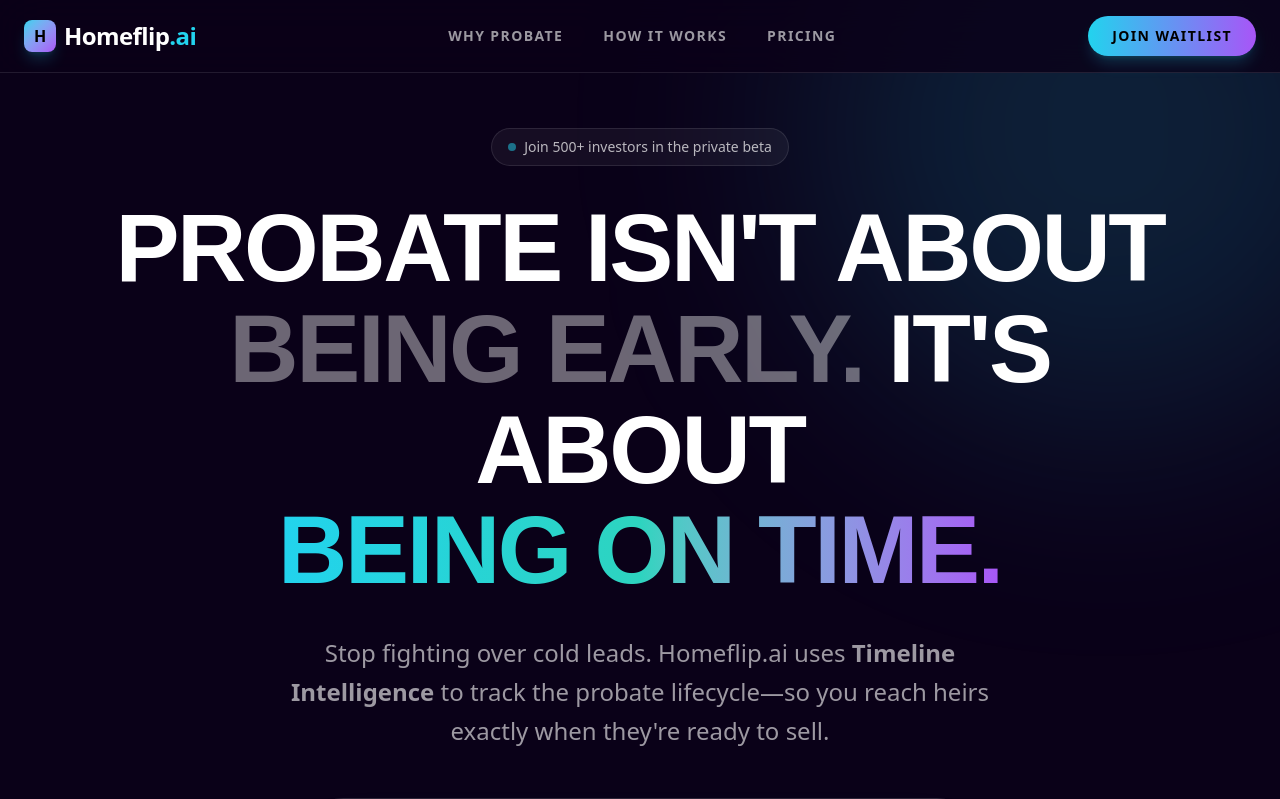
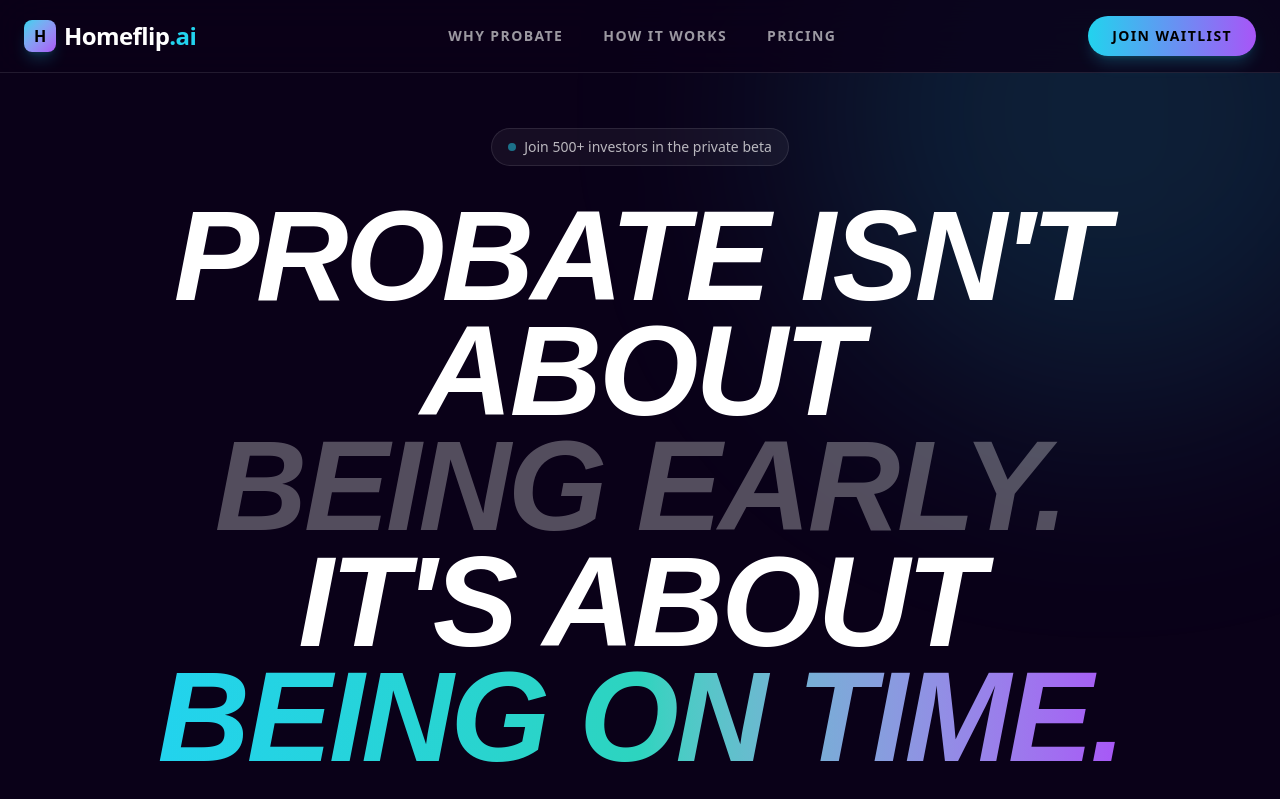
Before and after one commit to wbxprops/homeflip-web, a Next.js app: page / in a window 1280 px wide. Shown: the top 799 px of the page. Built offline with nearby package versions, Linux system fonts and the light colour scheme; a web font is replaced by a local one.

Commit message:
Overhaul Hero to match King Kong style: Futura PT Condensed Extra Bold, aggressive leading, and deep dark background

```diff
--- a/src/components/Hero.tsx
+++ b/src/components/Hero.tsx
@@ -8,7 +8,7 @@ import Link from 'next/link';
 
 export const Hero = () => {
   return (
-    <section className="relative pt-32 pb-24 px-6 overflow-hidden">
+    <section className="relative pt-32 pb-24 px-6 overflow-hidden bg-[#0a0118]">
       {/* Background Decor */}
       <div className="absolute inset-0 bg-[radial-gradient(circle_at_top_right,_var(--tw-gradient-stops))] from-[#22d3ee]/10 via-transparent to-transparent" />
       <div className="absolute top-[-10%] right-[-10%] w-[600px] h-[600px] bg-[#22d3ee]/15 rounded-full blur-[120px] pointer-events-none" />
@@ -30,10 +30,11 @@ export const Hero = () => {
             initial={{ opacity: 0, y: 20 }}
             animate={{ opacity: 1, y: 0 }}
             transition={{ duration: 0.7, delay: 0.1 }}
-            className="text-5xl sm:text-7xl lg:text-8xl font-black text-white leading-[1.05] tracking-tight mb-8 font-[futura-pt-condensed] uppercase"
+            className="text-6xl sm:text-8xl lg:text-9xl font-[800] font-['futura-pt-condensed'] text-white leading-[0.9] tracking-tight mb-10 uppercase italic"
           >
             Probate Isn&apos;t About <br className="hidden md:block" />
-            <span className="text-white/40">Being Early.</span> It&apos;s About <br className="hidden md:block" />
+            <span className="text-white/30">Being Early.</span> <br />
+            It&apos;s About <br className="hidden md:block" />
             <span className="bg-gradient-to-r from-[#22d3ee] via-[#2DD4BF] to-[#a855f7] bg-clip-text text-transparent">
               Being On Time.
             </span>
@@ -43,7 +44,7 @@ export const Hero = () => {
             initial={{ opacity: 0, y: 20 }}
             animate={{ opacity: 1, y: 0 }}
             transition={{ duration: 0.7, delay: 0.2 }}
-            className="text-xl sm:text-2xl text-white/60 max-w-3xl mx-auto leading-relaxed mb-12"
+            className="text-xl sm:text-2xl text-white/60 max-w-3xl mx-auto leading-relaxed mb-12 font-medium"
           >
             Stop fighting over cold leads. Homeflip.ai uses <strong>Timeline Intelligence</strong> to track the probate lifecycle—so you reach heirs exactly when they&apos;re ready to sell.
           </motion.p>
```
